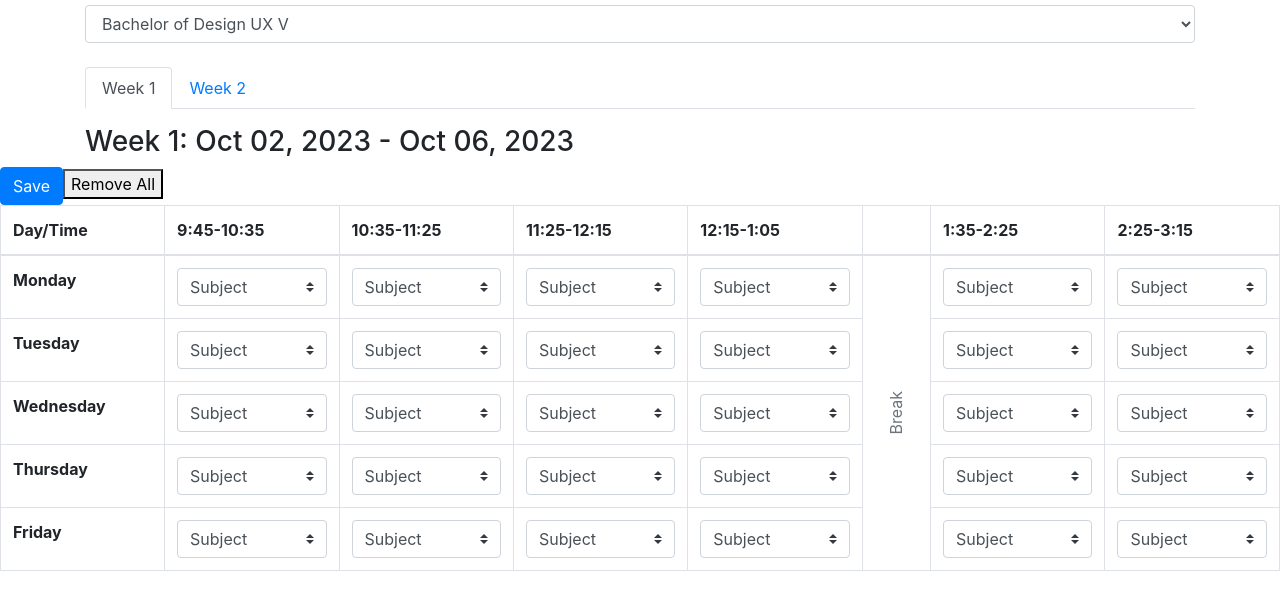
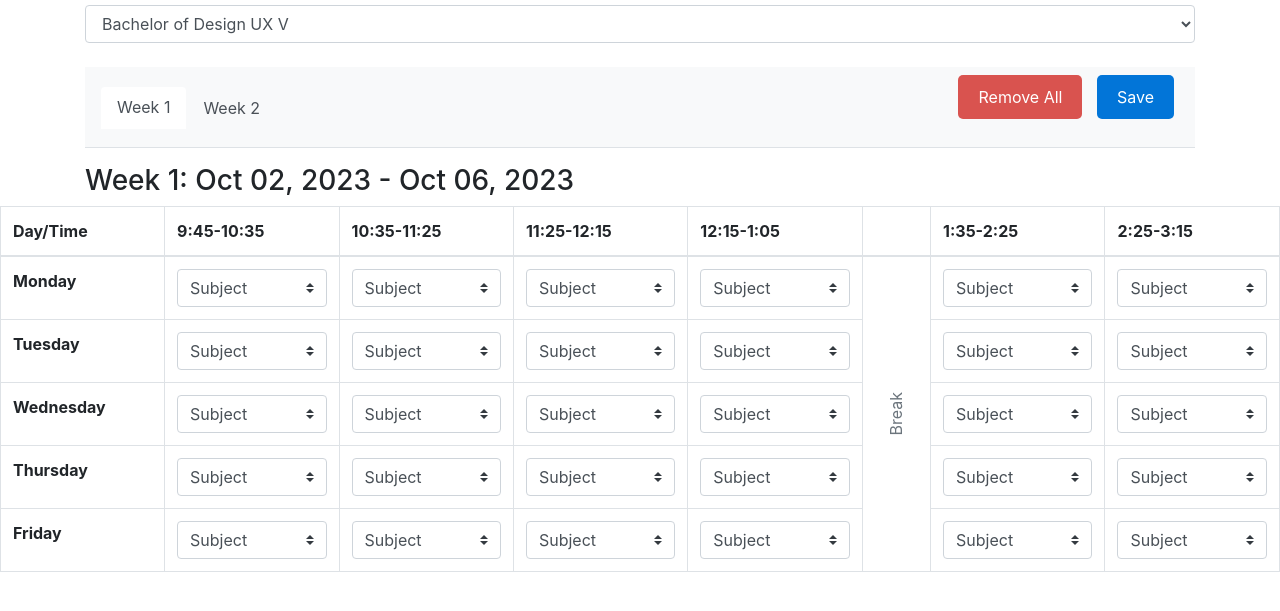
Before and after one commit to Ankish8/TimeTable, a website: page public/index.html in a window 1280 px wide. Shown: the part 147-758 px from the top of the page. Drawn offline with nearby package versions, Linux system fonts and the light colour scheme; no server answers.

Commit message:
Styled Buttons 1

```diff
--- a/public/index.html
+++ b/public/index.html
@@ -28,6 +28,7 @@
 
 
 <!-- Week Tabs -->
+<div class="nav-container">
   <ul class="nav nav-tabs">
     <li class="nav-item">
       <a class="nav-link active" href="#week1" data-toggle="tab">Week 1</a>
@@ -35,8 +36,13 @@
     <li class="nav-item">
       <a class="nav-link" href="#week2" data-toggle="tab">Week 2</a>
     </li>
-    <!-- Add more weeks as needed -->
   </ul>
+  <div class="button-container">
+    <button id="removeAllButton" class="btn custom-button remove-button">Remove All</button>
+    <button id="saveButton" class="btn custom-button save-button">Save</button>
+  </div>
+</div>
+
 
   <!-- Tab Content -->
   <div class="tab-content">
@@ -56,6 +62,7 @@
     <!-- End Week 2 Tab -->
     <!-- Add similar blocks for other weeks -->
   </div>
+
 </div>
 
 <script src="https://code.jquery.com/jquery-3.2.1.slim.min.js"></script>
@@ -63,10 +70,11 @@
 <script src="https://maxcdn.bootstrapcdn.com/bootstrap/4.0.0/js/bootstrap.min.js"></script>
 
 
+
     <table class="table table-bordered">
-      <button id="saveButton" class="btn btn-primary">Save</button>
+<!--       <button id="saveButton" class="btn btn-primary">Save</button>
       <button onclick="removeAllSubjects()">Remove All</button>
-
+ -->
 
       <thead>
         <tr>
@@ -672,6 +680,7 @@ function loadTimetableData(week, batch) {
       // For instance, reset the cursor to 'default' or hide the spinner
     });
 }
+document.getElementById('removeAllButton').addEventListener('click', removeAllSubjects);
 
 
 </script>
--- a/public/styles.css
+++ b/public/styles.css
@@ -21,3 +21,58 @@
 .hidden {
     display: none !important;
   }
+
+  .button-container {
+    text-align: right; /* Aligns buttons to the right */
+    margin-bottom: 20px; /* Adds some space below the button container */
+  }
+
+  .custom-button {
+    padding: 10px 20px; /* Adds some padding inside the button */
+    margin: 0 5px; /* Adds some space around each button */
+    border: none; /* Removes border */
+    border-radius: 5px; /* Adds rounded corners */
+    cursor: pointer; /* Changes cursor to pointer on hover */
+    transition: background-color 0.3s; /* Smooth transition for background color change */
+  }
+
+  .remove-button {
+    background-color: #d9534f; /* Red background color */
+    color: #fff; /* White text color */
+  }
+
+  .save-button {
+    background-color: #0275d8; /* Blue background color */
+    color: #fff; /* White text color */
+  }
+
+  /* Hover effect for buttons */
+  .custom-button:hover {
+    background-color: #5bc0de; /* Light blue background color on hover */
+  }
+
+  .nav-container {
+    display: flex;
+    justify-content: space-between; /* or use "space-around" or "space-evenly" for different spacing */
+    align-items: center;
+    background-color: #f8f9fa; /* Adjust this to match your tab bar background color */
+    padding: 0.5rem 1rem; /* Adjust padding as needed */
+    border-bottom: 1px solid #dee2e6; /* Adjust border color as needed */
+  }
+
+  .nav-tabs {
+    border-bottom: none; /* Removes the underline from the tab bar */
+  }
+
+  /* Additional styling for nav-links if needed */
+  .nav-link {
+    border: none;
+    border-radius: 0;
+    color: hwb(210 29% 66%); /* Adjust text color as needed */
+  }
+
+  .nav-link.active {
+    border: none;
+    border-bottom: 2px solid #007bff; /* Bottom border for active tab; adjust color as needed */
+    color: #007bff; /* Adjust active tab text color as needed */
+  }
```
